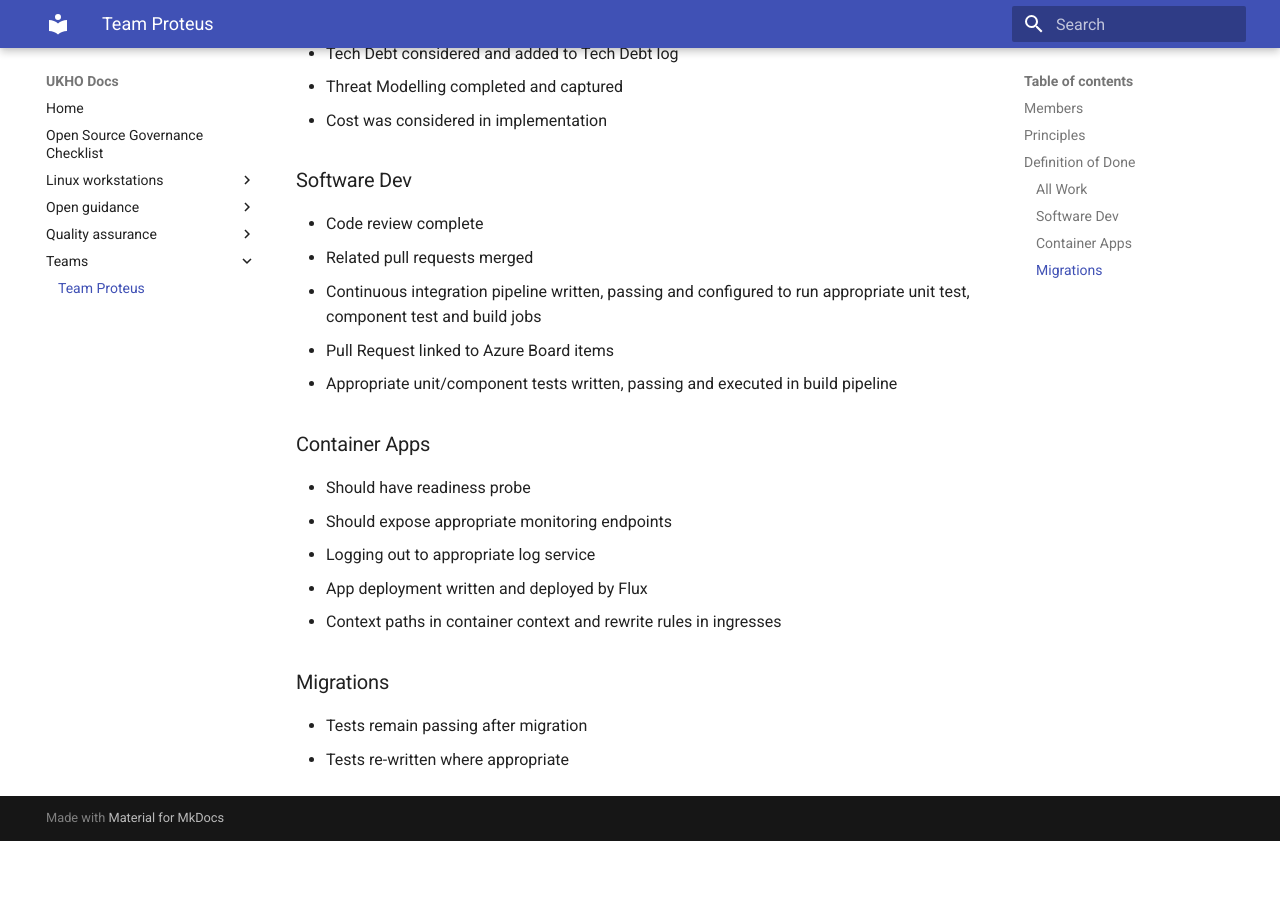
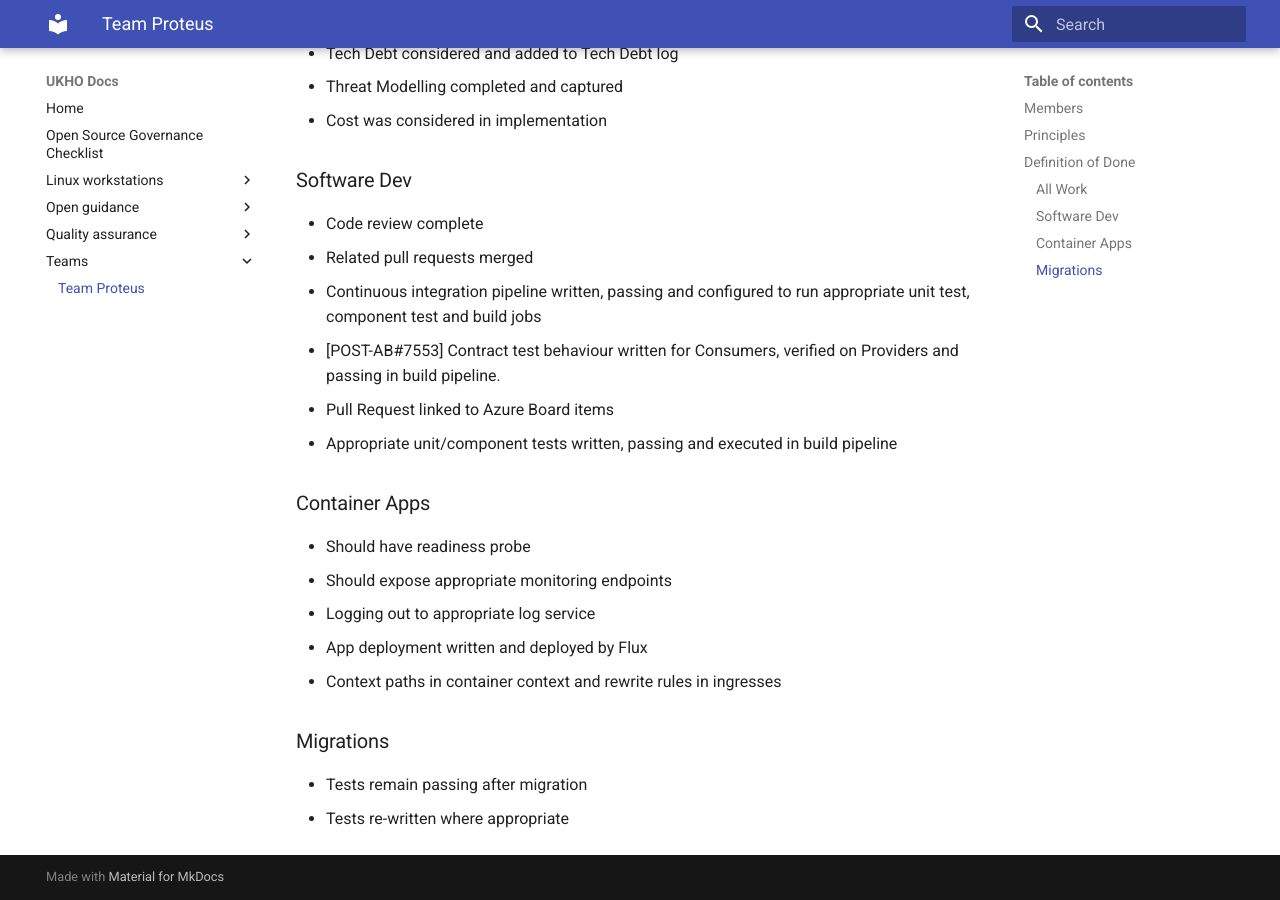
Before and after one commit to UKHO/docs, an MkDocs documentation site: the page built from docs/teams/proteus.md, in a window 1280 px wide and 900 px high, scrolled down 1349 px. Built offline with MkDocs 1.6.1 and Material for MkDocs 9.7.7, drawn with Linux system fonts in a browser that asks for light colours; before the commit the page ends 2190 px from its top, so only the background shows below that.

Commit message:
Add reference to Contract Testing

```diff
--- a/docs/teams/proteus.md
+++ b/docs/teams/proteus.md
@@ -40,6 +40,7 @@ Our definition of done must be followed for all work delivered. Sections may onl
 - Code review complete
 - Related pull requests merged
 - Continuous integration pipeline written, passing and configured to run appropriate unit test, component test and build jobs
+- [POST-AB#7553] Contract test behaviour written for Consumers, verified on Providers and passing in build pipeline.
 - Pull Request linked to Azure Board items
 - Appropriate unit/component tests written, passing and executed in build pipeline
 
```
